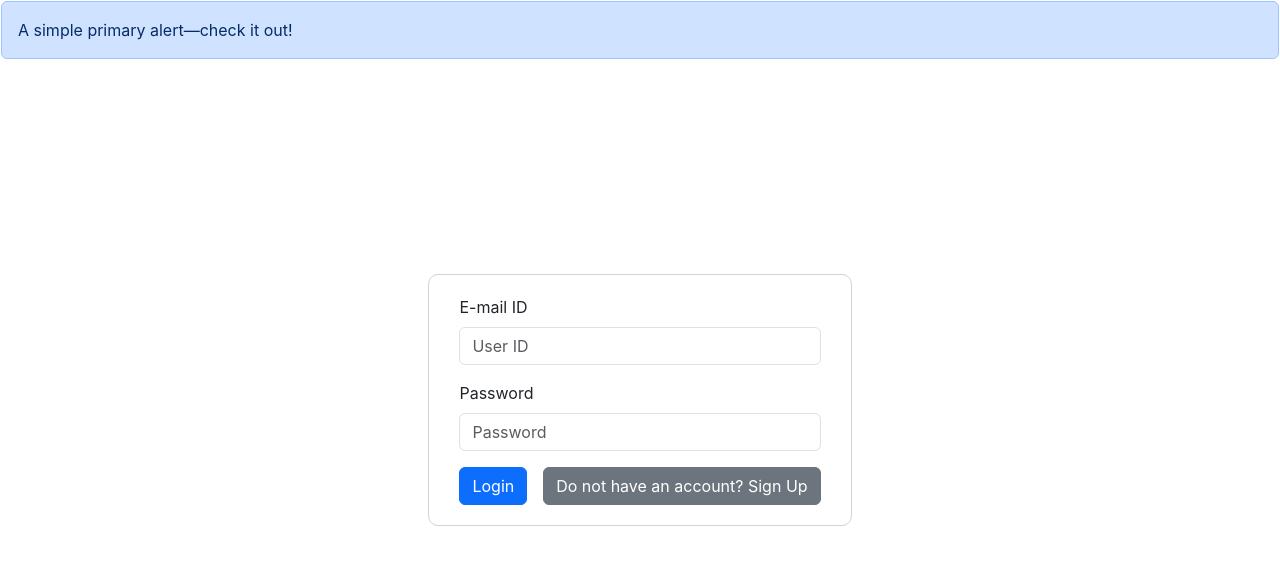
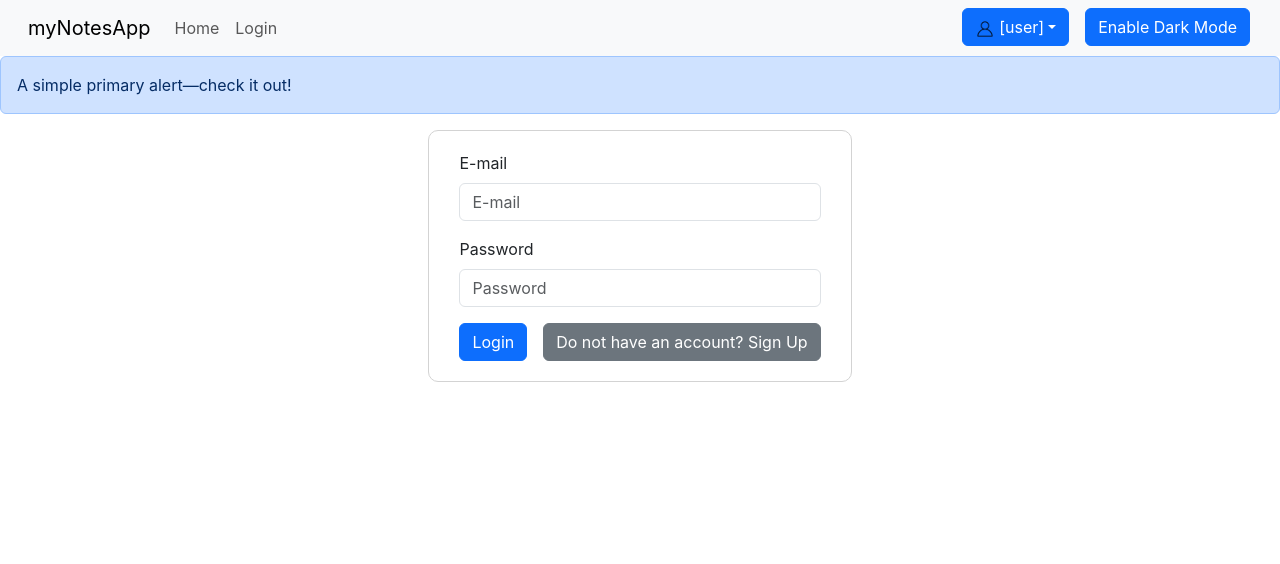
Before and after one commit to Akshaj2506/my-notes-app, a React (Create React App) app: page /signup in a window 1280 px wide. Shown: the top 564 px of the page. Built offline with nearby package versions, Linux system fonts and the light colour scheme; the HTML template or start-up script is replaced by a standard one.

Commit message:
understood concept of useLocation()

```diff
--- a/package.json
+++ b/package.json
@@ -9,6 +9,7 @@
     "bcryptjs": "^2.4.3",
     "concurrently": "^8.2.1",
     "jsonwebtoken": "^9.0.2",
+    "nodemon": "^3.0.1",
     "react": "^18.2.0",
     "react-dom": "^18.2.0",
     "react-router-dom": "^6.16.0",
--- a/src/App.css
+++ b/src/App.css
@@ -3,7 +3,7 @@
 }
 
 #root {
-  height: 100vh;
+  height: 100%;
 }
 .App-logo {
   height: 40vmin;
--- a/src/App.js
+++ b/src/App.js
@@ -7,11 +7,15 @@ import {
 import Home from './components/Home';
 import Auth from './components/Auth';
 import NoteState from './context/notes/NoteState';
+import Navbar from './components/Navbar';
+import Alert from './components/Alert';
 
 export default function App() {
   return (
     <NoteState>
       <Router>
+        <Navbar />
+        <Alert />
         <Routes>
           <Route exact path="/" element={<Home />} />
           <Route exact path="/login" element={<Auth isLogin={true} />} />
--- a/src/components/Auth.js
+++ b/src/components/Auth.js
@@ -1,14 +1,10 @@
 import React from 'react'
-import Alert from './Alert'
 import LoginForm from './LoginForm'
 
 
 export default function Auth() {
    return (
       <>
-         <div className="alert position-absolute" style={{ margin: 0, padding: 0, width: "100%" }}>
-            <Alert />
-         </div>
          <main style={{
             display: "flex",
             justifyContent: "center",
--- a/src/components/Home.js
+++ b/src/components/Home.js
@@ -1,5 +1,4 @@
 import '../App.css';
-import Navbar from './Navbar';
 import Menu from './Menu';
 import Notes from './Notes';
 import { useContext, useEffect } from 'react';
@@ -13,7 +12,6 @@ function Home() {
    }, [])
    return (
       <>
-         <Navbar />
          <Menu />
          <Notes />
          <div>
--- a/src/components/LoginForm.js
+++ b/src/components/LoginForm.js
@@ -23,8 +23,8 @@ export default function LoginForm() {
          <div className="container">
             <form action="">
                <div className="row-md-4">
-                  <label htmlFor="validationDefault01" className="form-label">E-mail ID</label>
-                  <input type="email" className="form-control" id="email-input" placeholder='User ID' required/>
+                  <label htmlFor="validationDefault01" className="form-label">E-mail</label>
+                  <input type="email" className="form-control" id="email-input" placeholder='E-mail' required/>
                </div>
                <div className="row-md-4 my-3">
                   <label htmlFor="validationDefault01" className="form-label">Password</label>
--- a/src/components/Menu.js
+++ b/src/components/Menu.js
@@ -1,10 +1,8 @@
 import React from 'react'
-import Alert from './Alert'
 
 export default function Menu() {
   return (
     <>
-      <Alert />
       <div className="container my-3">
         <h2>Hello [user]</h2>
         <h3>Action:</h3>
--- a/src/components/Navbar.js
+++ b/src/components/Navbar.js
@@ -1,5 +1,6 @@
 import React, { useState } from 'react';
 import accountImg from './account.png';
+import { Link, useLocation } from 'react-router-dom';
 
 export default function Navbar() {
    const [theme, setTheme] = useState("light");
@@ -15,17 +16,21 @@ export default function Navbar() {
          setDark(false);
       }
    }
+   let location = useLocation();
    return (
       <nav className="navbar navbar-expand-lg bg-body-tertiary">
          <div className="container-fluid mx-3">
-            <a className="navbar-brand" href="/">myNotesApp</a>
+            <Link className="navbar-brand" to="/">myNotesApp</Link>
             <button className="navbar-toggler" type="button" data-bs-toggle="collapse" data-bs-target="#navbarNav" aria-controls="navbarNav" aria-expanded="false" aria-label="Toggle navigation">
                <span className="navbar-toggler-icon"></span>
             </button>
             <div className="collapse navbar-collapse" id="navbarNav">
                <ul className="navbar-nav">
                   <li className="nav-item">
-                     <a className="nav-link active" aria-current="page" href="/">Home</a>
+                     <Link className={"nav-link "+((location.pathname === "/") ? "active": "")} aria-current="page" to="/">Home</Link>
+                  </li>
+                  <li className="nav-item">
+                     <Link className={"nav-link " + ((location.pathname === "/login") ? "active" : "")} aria-current="page" to="/login">Login</Link>
                   </li>
                   <li className="nav-item" style={{position: "absolute", right: 30}}>
                      <div className="btn-group mx-3">
--- a/src/context/notes/NoteState.js
+++ b/src/context/notes/NoteState.js
@@ -3,15 +3,15 @@ import NoteContext from "./noteContext";
 
 const NoteState = (props) => {
    const stateObj = {
-      "name" : "Akshaj",
-      "age" : 21
+      name : "Akshaj",
+      age : 21
    }
    const [state, setState] = useState(stateObj);
    const updateState = () => {
       setTimeout(() => {
          setState({
-            "name": "Shubh",
-            "age": 18
+            name: "Shubh",
+            age: 18
          })
       }, 1000);
    }
```
Also changed, not shown: 1 other file (tests, documents, lock files or other folders). Lines whose indentation alone changed are shown as unchanged.
